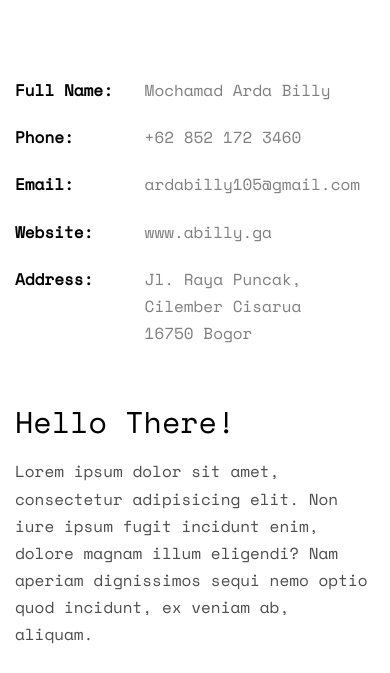
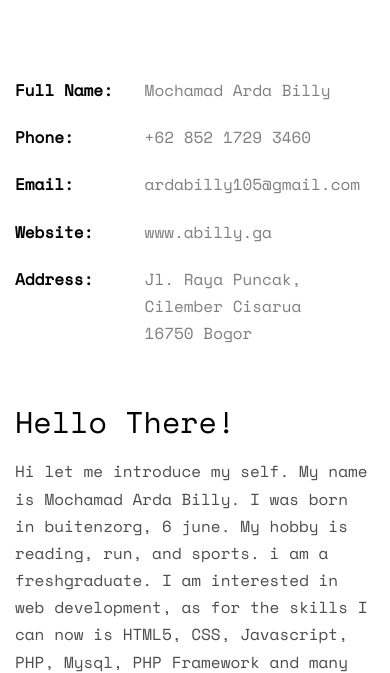
Before and after one commit to ardabilly/resume, a plain HTML site: page index.html in a window 390 px wide. Shown: the part 955-1628 px from the top of the page. Drawn offline with nearby package versions, Linux system fonts and the light colour scheme; files whose address does not match are found by name.

Commit message:
edit phone number and objective text

```diff
--- a/index.html
+++ b/index.html
@@ -85,7 +85,7 @@
 				<div class="col-md-4">
 					<ul class="info">
 						<li><span class="first-block">Full Name:</span><span class="second-block">Mochamad Arda Billy</span></li>
-						<li><span class="first-block">Phone:</span><span class="second-block">+62 852 172 3460</span></li>
+						<li><span class="first-block">Phone:</span><span class="second-block">+62 852 1729 3460</span></li>
 						<li><span class="first-block">Email:</span><span class="second-block">ardabilly105@gmail.com</span></li>
 						<li><span class="first-block">Website:</span><span class="second-block">www.abilly.ga</span></li>
 						<li><span class="first-block">Address:</span><span class="second-block">Jl. Raya Puncak, Cilember Cisarua 16750 Bogor</span></li>
@@ -93,7 +93,10 @@
 				</div>
 				<div class="col-md-8">
 					<h2>Hello There!</h2>
-					<p>Lorem ipsum dolor sit amet, consectetur adipisicing elit. Non iure ipsum fugit incidunt enim, dolore magnam illum eligendi? Nam aperiam dignissimos sequi nemo optio quod incidunt, ex veniam ab, aliquam.</p>
+					<p>
+					Hi let me introduce my self. My name is Mochamad Arda Billy. I was born in buitenzorg, 6 june. My hobby is reading, run, and sports.
+						i am a freshgraduate. I am interested in web development, as for the skills I can now is HTML5, CSS, Javascript, PHP, Mysql, PHP Framework and many more.
+					</p>
 						<ul class="fh5co-social-icons">
 							<li><a href="https://twitter.com/billyarda15"><i class="icon-twitter2"></i></a></li>
 							<li><a href="https://facebook.com/arrda.witwicky"><i class="icon-facebook3"></i></a></li>
```
